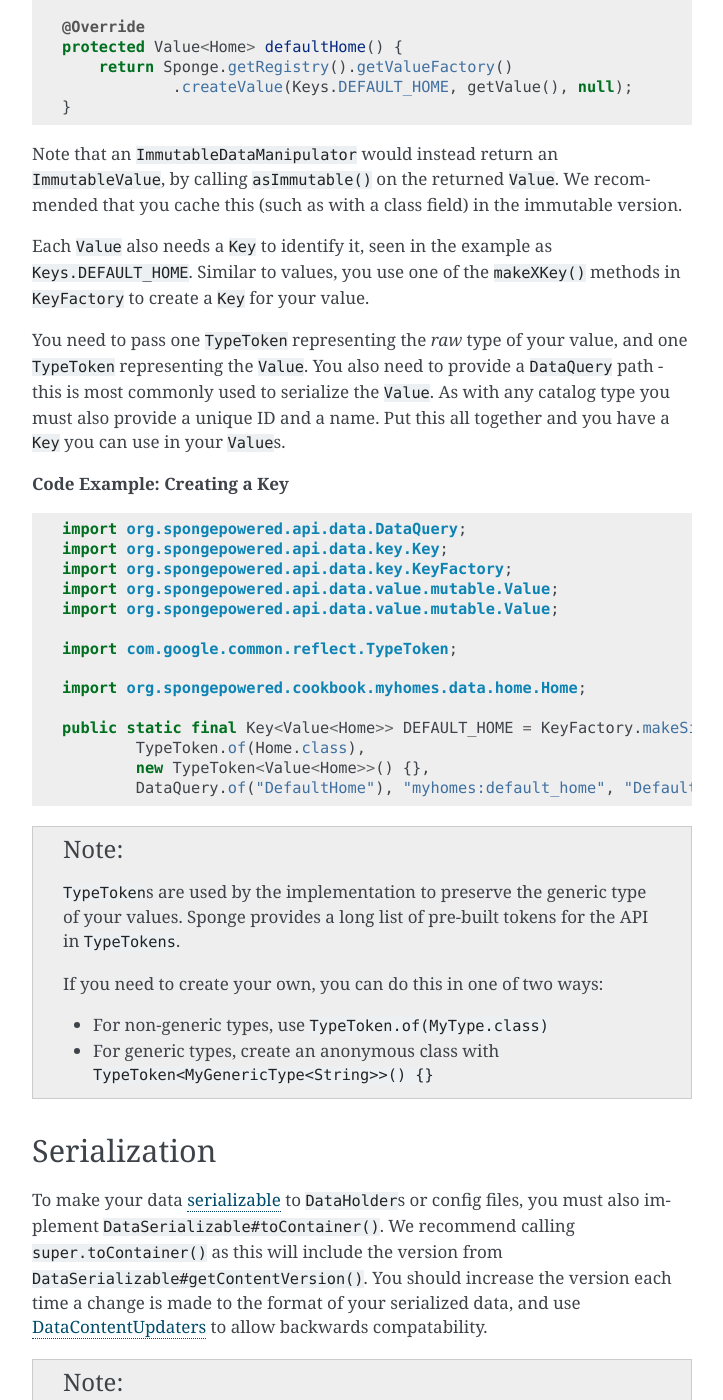
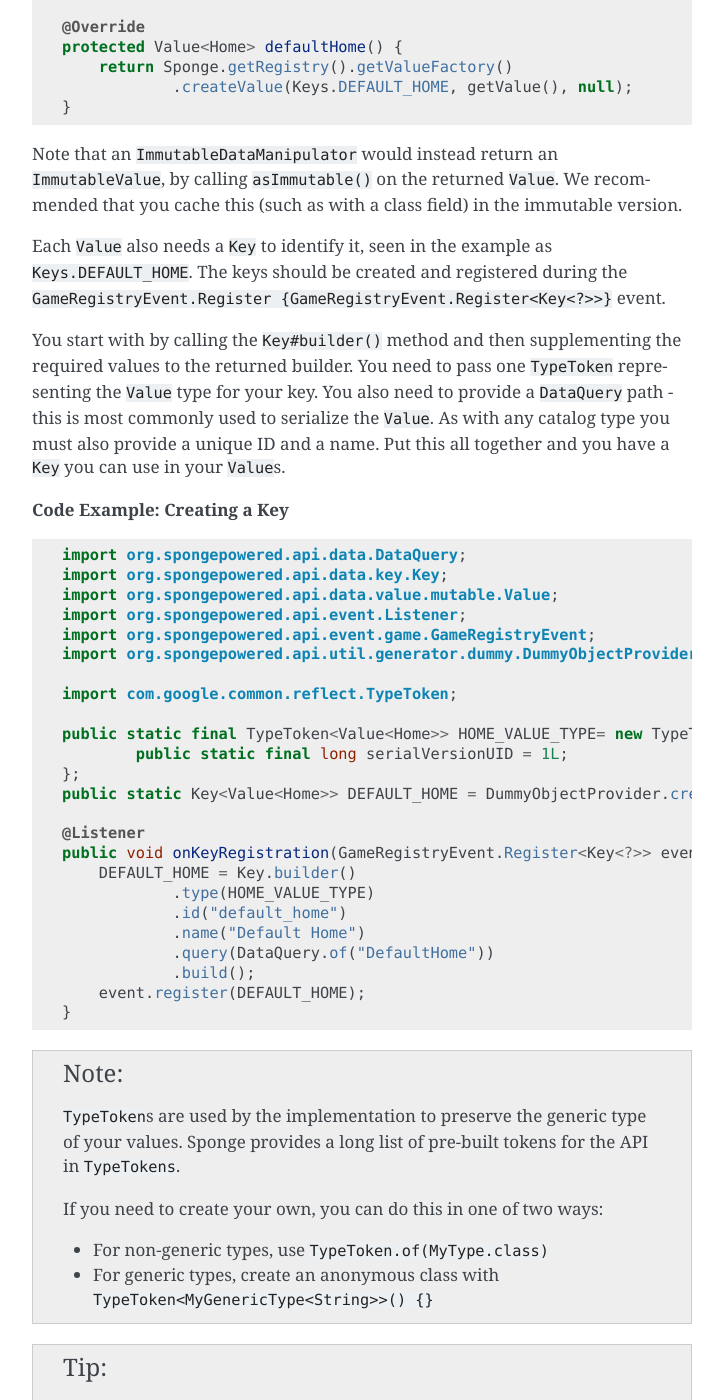
Before and after one commit to SpongePowered/SpongeDocs, a Sphinx documentation site: the page built from source/plugin/data/custom/datamanipulators.rst, in a window 1280 px wide and 1400 px high, scrolled down 1366 px. Shown: the whole window, without its empty margins (388-1111 px from the left). Built offline with Sphinx 7.4.7, drawn with Linux system fonts in a browser that asks for light colours; pages that are not in the unit, such as notebooks, are missing from menus; cross-references to code outside the pages are shown as plain code; some of the changed text lies outside the part shown.

Commit message:
Initial draft

```diff
--- a/source/plugin/data/custom/datamanipulators.rst
+++ b/source/plugin/data/custom/datamanipulators.rst
@@ -3,12 +3,14 @@ Custom DataManipulators
 =======================
 
 .. javadoc-import::
+    org.spongepowered.api.CatalogType
     org.spongepowered.api.data.DataManager
     org.spongepowered.api.data.DataRegistration
     org.spongepowered.api.data.DataSerializable
     org.spongepowered.api.data.DataHolder
     org.spongepowered.api.data.DataQuery
     org.spongepowered.api.data.key.Key
+    org.spongepowered.api.data.key.Keys
     org.spongepowered.api.data.key.KeyFactory
     org.spongepowered.api.data.manipulator.DataManipulator
     org.spongepowered.api.data.manipulator.ImmutableDataManipulator
@@ -17,10 +19,12 @@ Custom DataManipulators
     org.spongepowered.api.data.manipulator.mutable.common.AbstractData
     org.spongepowered.api.data.manipulator.mutable.common.AbstractSingleData
     org.spongepowered.api.data.manipulator.mutable.tileentity.FurnaceData
+    org.spongepowered.api.data.merge.MergeFunction
     org.spongepowered.api.data.value.ValueFactory
     org.spongepowered.api.data.value.mutable.MapValue
     org.spongepowered.api.data.value.mutable.MutableBoundedValue
     org.spongepowered.api.data.value.mutable.Value
+    org.spongepowered.api.event.game.GameRegistryEvent.Register
     org.spongepowered.api.event.game.state.GameInitializationEvent
     org.spongepowered.api.item.inventory.ItemStack
     org.spongepowered.api.util.TypeTokens
@@ -85,13 +89,14 @@ different methods to call such as ``createMapValue``, ``createBoundedComparableV
 Note that an ``ImmutableDataManipulator`` would instead return an ``ImmutableValue``, by calling ``asImmutable()`` on
 the returned ``Value``. We recommended that you cache this (such as with a class field) in the immutable version.
 
-Each ``Value`` also needs a :javadoc:`Key` to identify it, seen in the example as ``Keys.DEFAULT_HOME``. Similar
-to values, you use one of the ``makeXKey()`` methods in :javadoc:`KeyFactory` to create a ``Key`` for your value.
+Each ``Value`` also needs a :javadoc:`Key` to identify it, seen in the example as ``Keys.DEFAULT_HOME``.
+The keys should be created and registered during the
+:javadoc:`GameRegistryEvent.Register {GameRegistryEvent.Register<Key<?>>}` event.
 
-You need to pass one ``TypeToken`` representing the *raw* type of your value, and one ``TypeToken`` representing the
-``Value``. You also need to provide a :javadoc:`DataQuery` path - this is most commonly used to serialize the
-``Value``. As with any catalog type you must also provide a unique ID and a name. Put this all together and you have a
-``Key`` you can use in your ``Value``\ s.
+You start with by calling the :javadoc:`Key#builder()` method and then supplementing the required values to the returned
+builder. You need to pass one ``TypeToken`` representing the ``Value`` type for your key. You also need to provide a
+:javadoc:`DataQuery` path - this is most commonly used to serialize the ``Value``. As with any catalog type you must
+also provide a unique ID and a name. Put this all together and you have a ``Key`` you can use in your ``Value``\s.
 
 **Code Example: Creating a Key**
 
@@ -99,28 +104,43 @@ You need to pass one ``TypeToken`` representing the *raw* type of your value, an
 
     import org.spongepowered.api.data.DataQuery;
     import org.spongepowered.api.data.key.Key;
-    import org.spongepowered.api.data.key.KeyFactory;
     import org.spongepowered.api.data.value.mutable.Value;
-    import org.spongepowered.api.data.value.mutable.Value;
+    import org.spongepowered.api.event.Listener;
+    import org.spongepowered.api.event.game.GameRegistryEvent;
+    import org.spongepowered.api.util.generator.dummy.DummyObjectProvider;
 
     import com.google.common.reflect.TypeToken;
 
-    import org.spongepowered.cookbook.myhomes.data.home.Home;
+    public static final TypeToken<Value<Home>> HOME_VALUE_TYPE= new TypeToken<Value<Home>>() {
+            public static final long serialVersionUID = 1L;
+    };
+    public static Key<Value<Home>> DEFAULT_HOME = DummyObjectProvider.createExtendedFor(Key.class, "DEFAULT_HOME");
 
-    public static final Key<Value<Home>> DEFAULT_HOME = KeyFactory.makeSingleKey(
-            TypeToken.of(Home.class),
-            new TypeToken<Value<Home>>() {},
-            DataQuery.of("DefaultHome"), "myhomes:default_home", "Default Home");
+    @Listener
+    public void onKeyRegistration(GameRegistryEvent.Register<Key<?>> event) {
+        DEFAULT_HOME = Key.builder()
+                .type(HOME_VALUE_TYPE)
+                .id("default_home")
+                .name("Default Home")
+                .query(DataQuery.of("DefaultHome"))
+                .build();
+        event.register(DEFAULT_HOME);
+    }
 
 .. note::
 
-    :javadoc:`TypeToken`\ s are used by the implementation to preserve the generic type of your
+    :javadoc:`TypeToken`\s are used by the implementation to preserve the generic type of your
     values. Sponge provides a long list of pre-built tokens for the API in :javadoc:`TypeTokens`.
 
     If you need to create your own, you can do this in one of two ways:
 
     - For non-generic types, use ``TypeToken.of(MyType.class)``
     - For generic types, create an anonymous class with ``TypeToken<MyGenericType<String>>() {}``
+
+.. tip::
+
+    We recommend storing the references to ``TypeToken``\s and ``Key``\s in a static field in a similar fashion to
+    Sponge's :javadoc:`TypeTokens` and :javadoc:`Keys` classes.
 
 Serialization
 =============
@@ -139,8 +159,6 @@ change is made to the format of your serialized data, and use :ref:`content-upda
 .. code-block:: java
 
     import org.spongepowered.api.data.DataContainer;
-
-    import org.spongepowered.cookbook.myhomes.data.Keys;
 
     @Override
     public DataContainer toContainer() {
@@ -165,28 +183,28 @@ To register a ``DataManipulator`` Sponge has the :javadoc:`DataRegistration#buil
 
 .. note::
 
-    Due to the nature of Data, you *must* register your ``DataManipulator`` during initialization - generally by
-    listening to :javadoc:`GameInitializationEvent` such as in the example below. If you try to register a
-    ``DataManipulator`` once initialization is complete an exception will be thrown.
+    Due to the nature of Data, you *must* register your ``DataManipulator`` during the
+    ``GameRegistryEvent.Register<DataRegistration<?, ?>>`` event.
 
 .. code-block:: java
 
-    import org.spongepowered.api.event.game.state.GameInitializationEvent;
     import org.spongepowered.api.data.DataRegistration;
-
-    import org.example.MyCustomData;
-    import org.example.ImmutableCustomData;
-    import org.example.CustomDataBuilder;
+    import org.spongepowered.api.data.key.Key;
+    import org.spongepowered.api.event.Listener;
+    import org.spongepowered.api.event.game.GameRegistryEvent;
+    import org.spongepowered.api.plugin.PluginContainer;
 
     @Listener
-    public void onInit(GameInitializationEvent event) {
-      DataRegistration.builder()
-          .dataClass(MyCustomData.class)
-          .immutableClass(ImmutableCustomData.class)
-          .builder(new CustomDataBuilder())
-          .manipulatorId("my-custom")
-          .dataName("My Custom")
-          .build();
+    public void onKeyRegistration(GameRegistryEvent.Register<Key<?>> event) {
+        DataRegistration.builder()
+                .manipulatorId("home")
+                .dataName("Home Data")
+                .dataClass(HomeData.class)
+                .immutableClass(ImmutableHomeData.class)
+                .dataImplementation(HomeDataImpl.class)
+                .immutableImplementation(ImmutableHomeDataImpl.class)
+                .builder(new HomeDataBuilder())
+                .buildAndRegister(this.pluginContainer);
     }
 
 .. warning::
@@ -210,7 +228,7 @@ The "simple" abstract types are the easiest to implement, but are restricted to
 - ``Integer``
 - ``List``
 - ``Map``
-- ``CatalogType``
+- :javadoc:`CatalogType`
 - ``Enum``
 
 For all other types you must implement a custom single type by extending ``AbstractSingleData``. This allows you to
@@ -237,17 +255,16 @@ values that will be checked, as well as a :javadoc:`Comparator`.
     ``List`` and ``Mapped`` single types must instead implement ``ListData`` / ``MappedData`` (or the immutable
     equivalent). This adds additional methods to allow Map-like/List-like behavior directly on the ``DataManipulator``.
 
-The following 3 methods must be defined on mutable manipulators:
+The following 5 methods must be defined on mutable manipulators:
 
-``fill(DataHolder, MergeFunction)`` should replace the data on your object with that of the given ``DataHolder``,
-using the result of ``MergeFunction#merge()``.
+:javadoc:`DataManipulator#fill(DataHolder, MergeFunction) {fill(DataHolder, MergeFunction)}` should replace the data on
+your object with that of the given ``DataHolder``, using the result of
+:javadoc:`MergeFunction#merge(ValueContainer, ValueContainer) {MergeFunction#merge()}`.
 
 .. code-block:: java
 
     import org.spongepowered.api.data.DataHolder;
     import org.spongepowered.api.data.merge.MergeFunction;
-
-    import org.spongepowered.cookbook.myhomes.data.friends.FriendsData;
 
     import java.util.Optional;
 
@@ -259,17 +276,13 @@ using the result of ``MergeFunction#merge()``.
         return Optional.of(this);
     }
 
-``from(DataContainer)`` should overwrite its value with the one in the container and return itself, otherwise return
-``Optional.empty()``
+:javadoc:`DataManipulator#from(DataContainer) {from(DataContainer)}` should overwrite its value with the one in the
+container and return itself, otherwise return ``Optional.empty()``
 
 .. code-block:: java
 
     import org.spongepowered.api.data.DataContainer;
     import org.spongepowered.api.data.DataQuery;
-
-    import org.spongepowered.cookbook.myhomes.data.Keys;
-    import org.spongepowered.cookbook.myhomes.data.friends.FriendsData;
-    import org.spongepowered.cookbook.myhomes.data.friends.ImmutableFriendsData;
 
     import com.google.common.collect.Maps;
 
@@ -297,6 +310,26 @@ using the result of ``MergeFunction#merge()``.
         return new FriendsDataImpl(getValue());
     }
 
+:javadoc:`DataManipulator#asImmutable() {asImmutable()}` should, as the name suggests, return a immutable copy of itself
+with the same data.
+
+.. code-block:: java
+
+    @Override
+    public ImmutableFriendsData asImmutable() {
+        return new ImmutableFriendsDataImpl(getValue());
+    }
+
+And finally :javadoc:`DataManipulator#getContentVersion() {getContentVersion()}` should return the version number of
+this current data implementation. We recommend starting with the version ``1``.
+
+.. code-block:: java
+
+    @Override
+    public int getContentVersion() {
+        return 1;
+    }
+
 Custom Single Types
 -------------------
 
--- a/source/plugin/data/custom/index.rst
+++ b/source/plugin/data/custom/index.rst
@@ -28,6 +28,7 @@ Contents
     :titlesonly:
 
     datamanipulators
+    datamanipulators-new
     dataholders
     serialization
 
```
Also changed, not shown: other parts of source/plugin/data/custom/datamanipulators.rst (+3 -3 lines), source/plugin/data/custom/datamanipulators-new.rst (added, +511 -0 lines).
